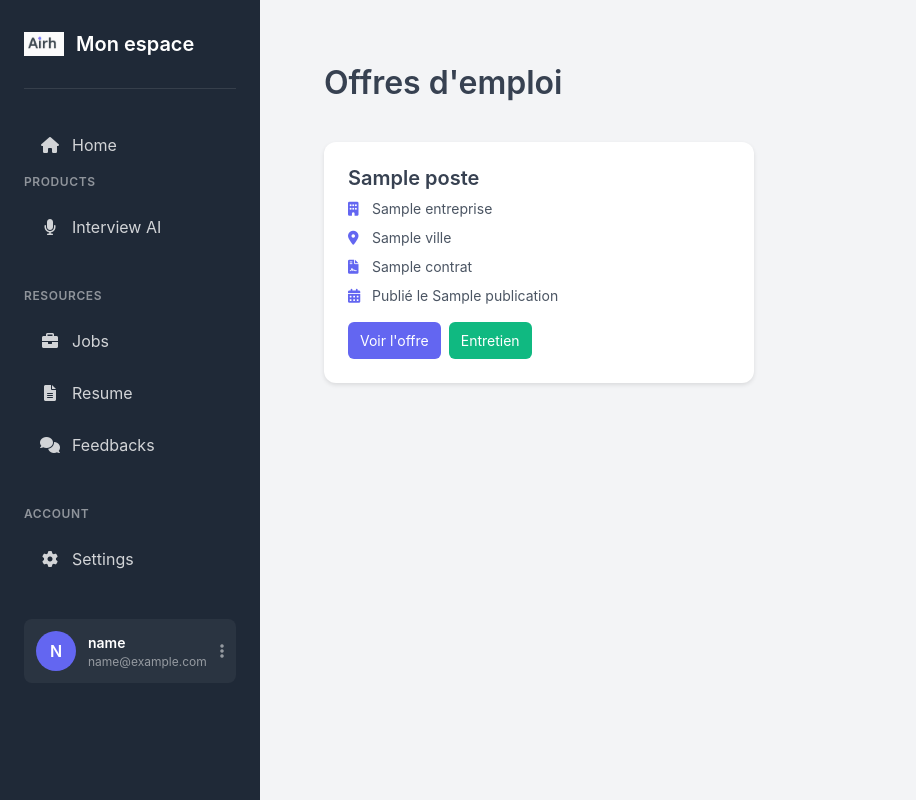
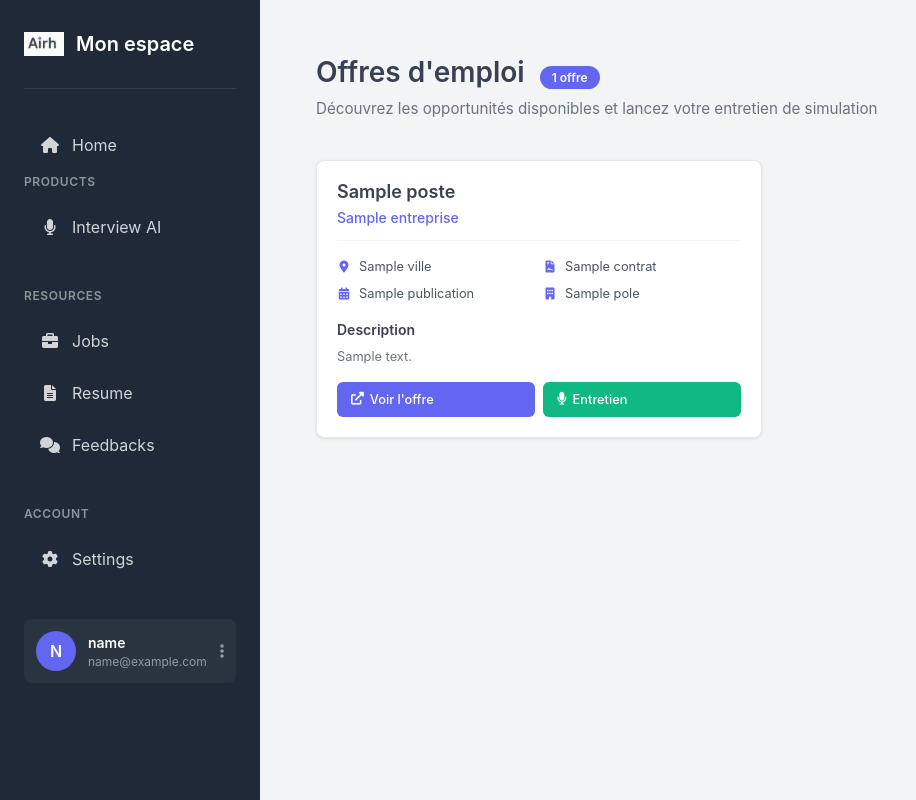
Before and after one commit to quentinL52/AI_interview_front, a Flask app: template templates/jobs.html in a window 1280 px wide. Shown: the whole page, without its empty margins (0-916 px from the left). Run offline with Flask 3, Linux system fonts and the light colour scheme; the visitor is signed in with stand-in values (Sample User, id 1); tables that the repository leaves empty hold one stand-in row (values such as "Sample post"); the template is opened without the code that fills it: most values are stand-ins (such as "Sample title", 1, 10 or a date in 2020); parts of the project's set-up code (start-up, migrations or seed data) failed here and were passed over.

Commit message:
Update jobs.html

```diff
--- a/templates/jobs.html
+++ b/templates/jobs.html
@@ -6,37 +6,50 @@
 <style>
     .jobs-container {
         display: grid;
-        grid-template-columns: repeat(auto-fill, minmax(300px, 1fr));
-        gap: 2rem;
-        padding: 2rem;
+        grid-template-columns: repeat(auto-fill, minmax(400px, 1fr));
+        gap: 1rem;
+        padding: 1.5rem;
     }
 
     .job-card {
         background: white;
-        border-radius: 0.75rem;
-        padding: 1.5rem;
-        box-shadow: 0 2px 4px rgba(0, 0, 0, 0.1);
-        transition: transform 0.2s ease-in-out;
+        border: 1px solid #e5e7eb;
+        border-radius: 0.5rem;
+        padding: 1.25rem;
+        box-shadow: 0 1px 3px rgba(0, 0, 0, 0.1);
+        transition: transform 0.2s ease-in-out, box-shadow 0.2s ease-in-out;
         height: 100%;
         display: flex;
         flex-direction: column;
     }
 
     .job-card:hover {
-        transform: translateY(-5px);
-        box-shadow: 0 4px 8px rgba(0, 0, 0, 0.15);
+        transform: translateY(-2px);
+        box-shadow: 0 4px 12px rgba(0, 0, 0, 0.15);
+    }
+
+    .job-header {
+        margin-bottom: 1rem;
+        padding-bottom: 0.75rem;
+        border-bottom: 1px solid #f3f4f6;
     }
 
     .job-title {
-        font-size: 1.25rem;
+        font-size: 1.125rem;
         font-weight: 600;
         color: var(--text-color);
-        margin-bottom: 0.5rem;
+        margin-bottom: 0.25rem;
+    }
+
+    .job-company {
+        font-size: 0.875rem;
+        color: var(--primary-color);
+        font-weight: 500;
     }
 
     .job-info {
-        display: flex;
-        flex-direction: column;
+        display: grid;
+        grid-template-columns: 1fr 1fr;
         gap: 0.5rem;
         margin-bottom: 1rem;
     }
@@ -46,12 +59,35 @@
         align-items: center;
         gap: 0.5rem;
         color: #4B5563;
-        font-size: 0.875rem;
+        font-size: 0.8rem;
     }
 
     .job-info-item i {
         color: var(--primary-color);
-        width: 16px;
+        width: 14px;
+        text-align: center;
+        font-size: 0.75rem;
+    }
+
+    .job-description {
+        margin-bottom: 1rem;
+    }
+
+    .job-description-title {
+        font-size: 0.875rem;
+        font-weight: 600;
+        color: var(--text-color);
+        margin-bottom: 0.5rem;
+    }
+
+    .job-description-text {
+        font-size: 0.8rem;
+        color: #6B7280;
+        line-height: 1.4;
+        display: -webkit-box;
+        -webkit-line-clamp: 3;
+        -webkit-box-orient: vertical;
+        overflow: hidden;
     }
 
     .job-actions {
@@ -62,56 +98,98 @@
     }
 
     .job-link, .interview-link {
-        display: inline-block;
-        padding: 0.5rem 0.75rem;
+        display: inline-flex;
+        align-items: center;
+        gap: 0.375rem;
+        padding: 0.5rem 0.875rem;
         color: white;
         text-decoration: none;
         border-radius: 0.375rem;
         text-align: center;
-        transition: background-color 0.2s;
-        font-size: 0.875rem;
+        transition: all 0.2s;
+        font-size: 0.8rem;
+        font-weight: 500;
     }
 
     .job-link {
         background: var(--primary-color);
+        flex: 1;
     }
 
     .job-link:hover {
         background: var(--secondary-color);
+        color: white;
     }
 
     .interview-link {
         background: #10B981;
+        flex: 1;
     }
 
     .interview-link:hover {
         background: #059669;
+        color: white;
     }
 
     .page-header {
-        padding: 2rem 2rem 0;
+        padding: 1.5rem 1.5rem 0;
     }
 
     .page-title {
-        font-size: 2rem;
+        font-size: 1.75rem;
         font-weight: 600;
         color: var(--text-color);
+        margin-bottom: 0.5rem;
+    }
+
+    .page-subtitle {
+        color: #6B7280;
+        font-size: 0.95rem;
+    }
+
+    .jobs-count {
+        background: var(--primary-color);
+        color: white;
+        padding: 0.25rem 0.75rem;
+        border-radius: 9999px;
+        font-size: 0.75rem;
+        font-weight: 600;
+        margin-left: 0.5rem;
+    }
+
+    @media (max-width: 768px) {
+        .jobs-container {
+            grid-template-columns: 1fr;
+            padding: 1rem;
+        }
+
+        .job-info {
+            grid-template-columns: 1fr;
+        }
+
+        .job-actions {
+            flex-direction: column;
+        }
     }
 </style>
 
 <div class="page-header">
-    <h1 class="page-title">Offres d'emploi</h1>
+    <h1 class="page-title">
+        Offres d'emploi
+        <span class="jobs-count">{{ jobs|length }} offre{% if jobs|length > 1 %}s{% endif %}</span>
+    </h1>
+    <p class="page-subtitle">Découvrez les opportunités disponibles et lancez votre entretien de simulation</p>
 </div>
 
 <div class="jobs-container">
     {% for job in jobs %}
     <div class="job-card">
-        <h2 class="job-title">{{ job.poste }}</h2>
+        <div class="job-header">
+            <h2 class="job-title">{{ job.poste }}</h2>
+            <div class="job-company">{{ job.entreprise }}</div>
+        </div>
+
         <div class="job-info">
-            <div class="job-info-item">
-                <i class="fas fa-building"></i>
-                <span>{{ job.entreprise }}</span>
-            </div>
             <div class="job-info-item">
                 <i class="fas fa-map-marker-alt"></i>
                 <span>{{ job.ville }}</span>
@@ -122,12 +200,30 @@
             </div>
             <div class="job-info-item">
                 <i class="fas fa-calendar-alt"></i>
-                <span>Publié le {{ job.publication }}</span>
+                <span>{{ job.publication }}</span>
+            </div>
+            <div class="job-info-item">
+                <i class="fas fa-building"></i>
+                <span>{{ job.get('pole', 'Non spécifié') }}</span>
             </div>
         </div>
+
+        {% if job.get('description_nettoyee') %}
+        <div class="job-description">
+            <div class="job-description-title">Description</div>
+            <div class="job-description-text">{{ job.description_nettoyee }}</div>
+        </div>
+        {% endif %}
+
         <div class="job-actions">
-            <a href="{{ job.lien }}" target="_blank" class="job-link">Voir l'offre</a>
-            <a href="{{ url_for('interview_ai', job_id=job.id) }}" class="interview-link">Entretien</a>
+            <a href="{{ job.lien }}" target="_blank" class="job-link">
+                <i class="fas fa-external-link-alt"></i>
+                Voir l'offre
+            </a>
+            <a href="{{ url_for('interview_ai', job_id=job.id) }}" class="interview-link">
+                <i class="fas fa-microphone"></i>
+                Entretien
+            </a>
         </div>
     </div>
     {% endfor %}
```
